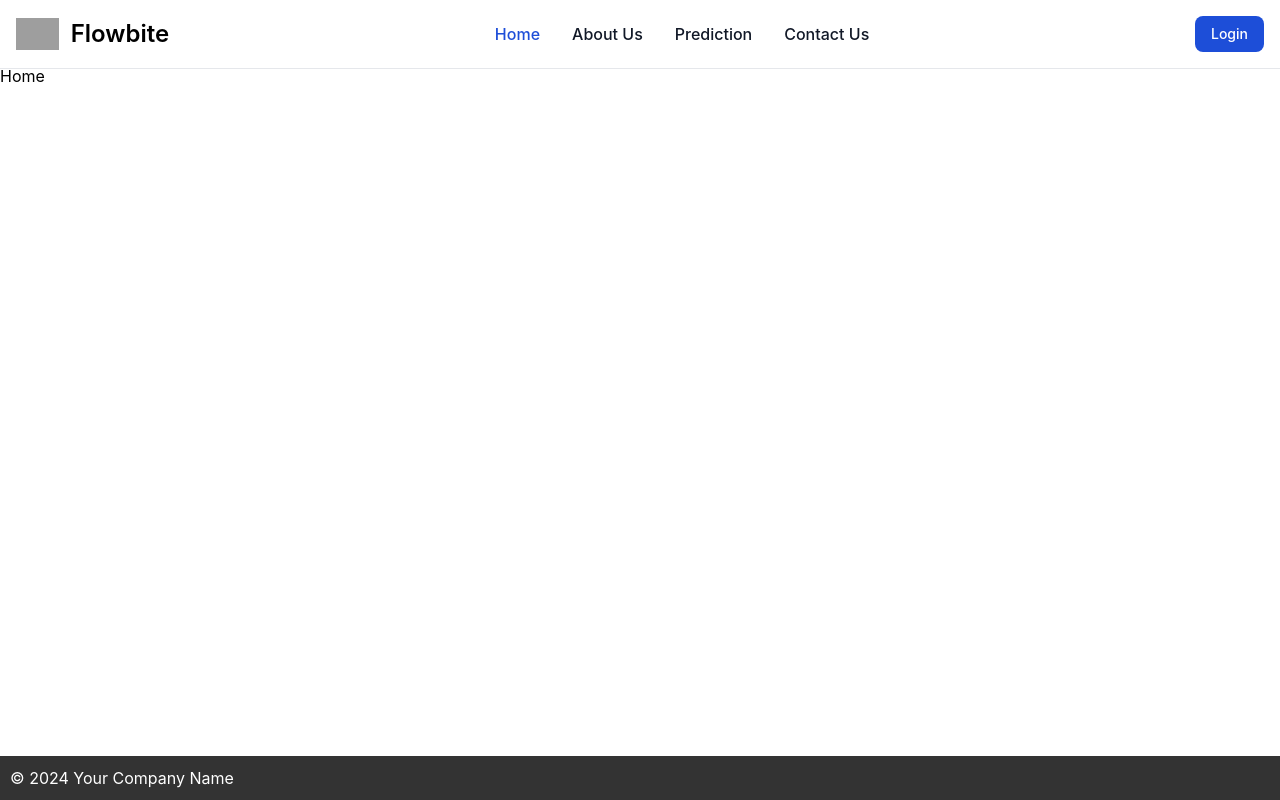
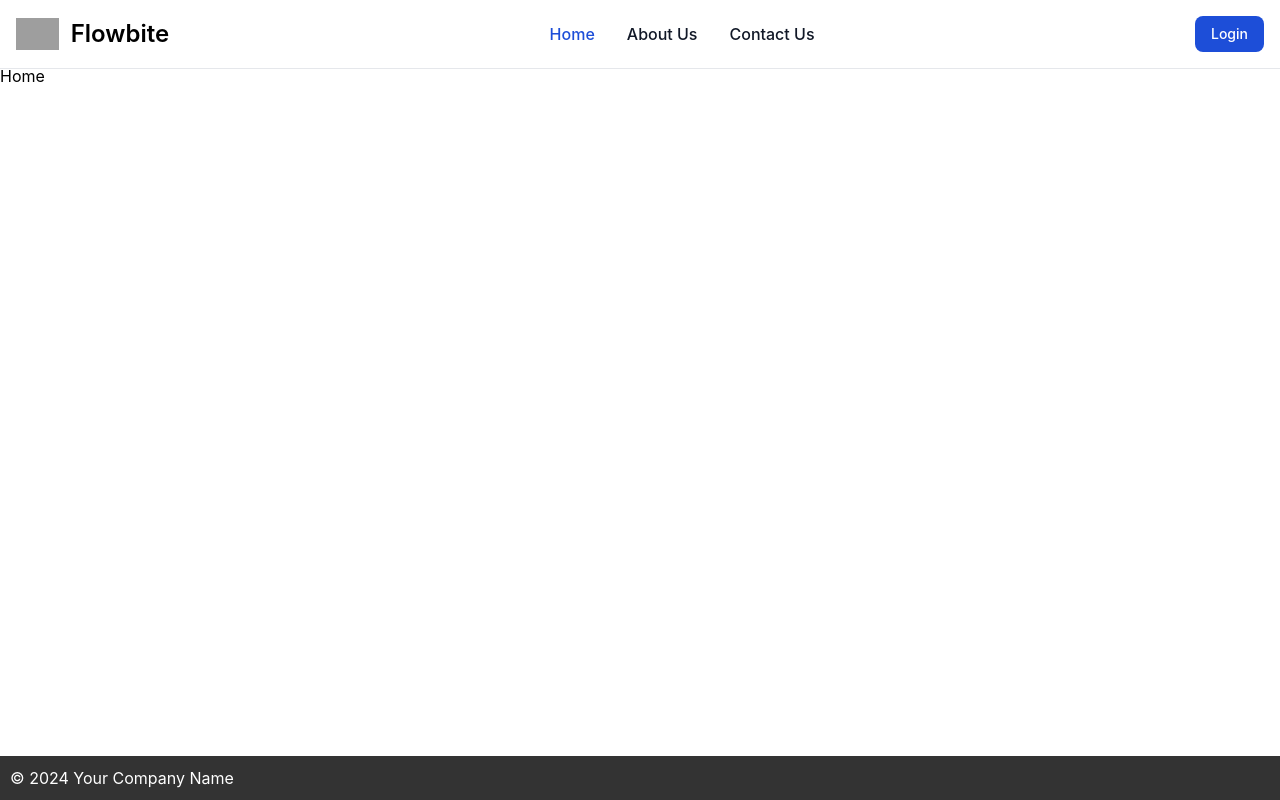
Before and after one commit to nevinduheshan/final_project_frontend, a React (Create React App) app: page / in a window 1280 px wide. Built offline with nearby package versions, Linux system fonts and the light colour scheme; grey boxes are pictures that could not be loaded.

Commit message:
create prediction page visibility

```diff
--- a/src/Components/Header/Header.js
+++ b/src/Components/Header/Header.js
@@ -47,9 +47,12 @@ function Header() {
                         <li>
                             <Link to="/about" className="block py-2 px-3 text-gray-900 rounded hover:bg-gray-100 md:hover:bg-transparent md:hover:text-blue-700 md:p-0 md:dark:hover:text-blue-500 dark:text-white dark:hover:bg-gray-700 dark:hover:text-white md:dark:hover:bg-transparent dark:border-gray-700">About Us</Link>
                         </li>
-                        <li>
-                            <Link to="/prediction" className="block py-2 px-3 text-gray-900 rounded hover:bg-gray-100 md:hover:bg-transparent md:hover:text-blue-700 md:p-0 md:dark:hover:text-blue-500 dark:text-white dark:hover:bg-gray-700 dark:hover:text-white md:dark:hover:bg-transparent dark:border-gray-700">Prediction</Link>
-                        </li>
+                         {/* Conditionally render the Prediction link if the user is logged in */}
+                         {token && (
+                            <li>
+                                <Link to="/prediction" className="block py-2 px-3 text-gray-900 rounded hover:bg-gray-100 md:hover:bg-transparent md:hover:text-blue-700 md:p-0 md:dark:hover:text-blue-500 dark:text-white dark:hover:bg-gray-700 dark:hover:text-white md:dark:hover:bg-transparent dark:border-gray-700">Prediction</Link>
+                            </li>
+                        )}
                         <li>
                             <Link to="/contact" className="block py-2 px-3 text-gray-900 rounded hover:bg-gray-100 md:hover:bg-transparent md:hover:text-blue-700 md:p-0 md:dark:hover:text-blue-500 dark:text-white dark:hover:bg-gray-700 dark:hover:text-white md:dark:hover:bg-transparent dark:border-gray-700">Contact Us</Link>
                         </li>
```
